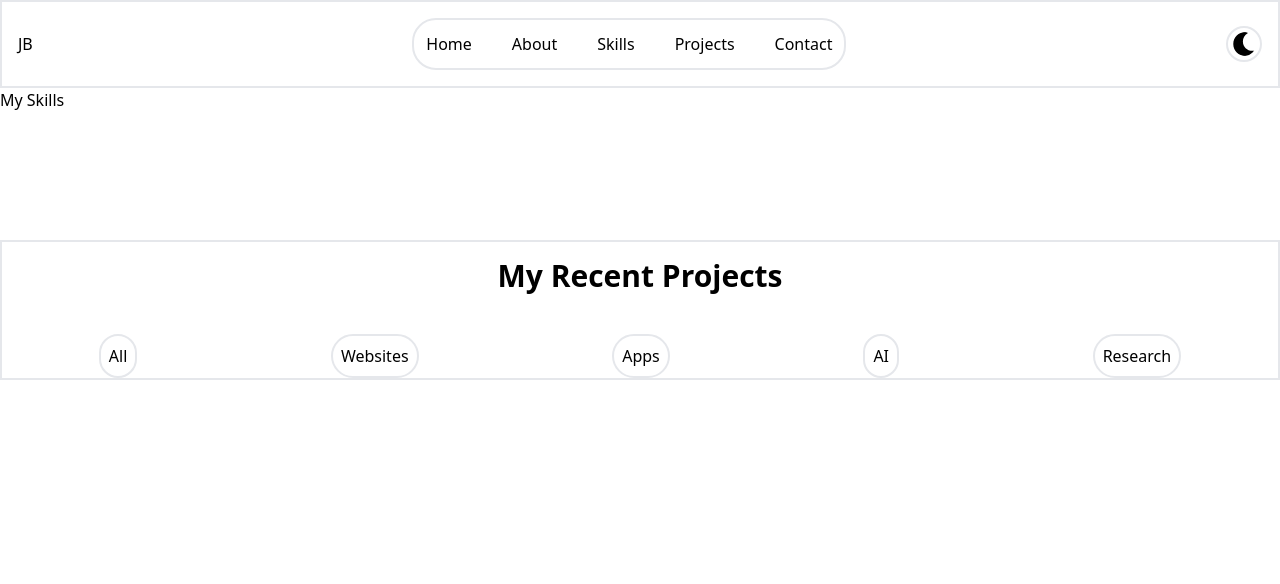
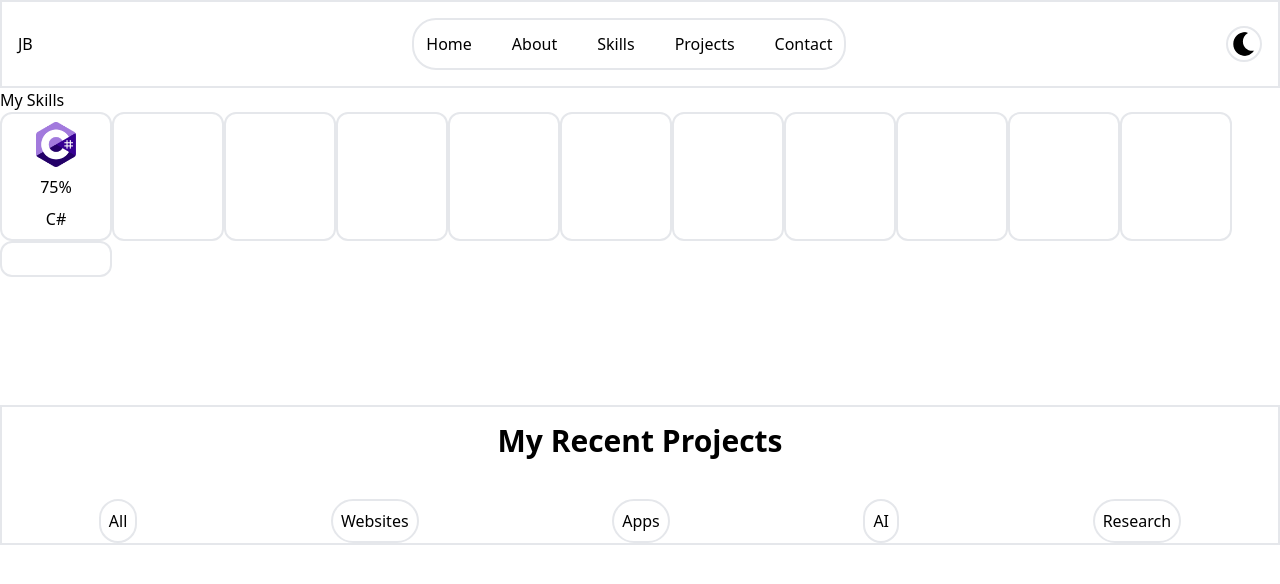
Before and after one commit to jibril04Afaa/digital-portolio-updated, a React (Create React App) app: page /skills in a window 1280 px wide. Shown: the top 584 px of the page. Built offline with nearby package versions, Linux system fonts and the light colour scheme.

Commit message:
added multiple of the same class to a billion divs🥲

```diff
--- a/src/components/Skills.jsx
+++ b/src/components/Skills.jsx
@@ -1,4 +1,4 @@
-import React from 'react'
+import csharp from '../img/csharp.png'
 
 const Skills = () => {
   return (
@@ -29,27 +29,27 @@ const Skills = () => {
           </div>
 
           {/* Skills catalog(ue) */}
-          <div className='flex'>
+          <div className='flex flex-wrap'>
             {/* C# */}
-            <div>
+            <div className='border-2 rounded-xl flex flex-col items-center gap-2 w-28 p-2'>
               {/* Skill Image */}
               <div>
-                <img src="" alt="" />
+                <img src={csharp} alt="" width="40px" height="40px"/>
               </div>
 
               {/* Percentage of how good I am at it */}
               <div>
-                <p></p>
+                <p>75%</p>
               </div>
 
               {/* Skill Name */}
               <div>
-                <p></p>
+                <p>C#</p>
               </div>
             </div>
 
             {/* Java */}
-            <div>
+            <div className='border-2 rounded-xl flex flex-col items-center gap-2 w-28 p-2'>
               {/* Skill Image */}
               <div>
                 <img src="" alt="" />
@@ -67,7 +67,7 @@ const Skills = () => {
             </div>
 
             {/* Python */}
-            <div>
+            <div className='border-2 rounded-xl flex flex-col items-center gap-2 w-28 p-2'>
               {/* Skill Image */}
               <div>
                 <img src="" alt="" />
@@ -85,7 +85,7 @@ const Skills = () => {
             </div>
 
             {/* Javascript */}
-            <div>
+            <div className='border-2 rounded-xl flex flex-col items-center gap-2 w-28 p-2'>
               {/* Skill Image */}
               <div>
                 <img src="" alt="" />
@@ -103,7 +103,7 @@ const Skills = () => {
             </div>
 
             {/* Typescript */}
-            <div>
+            <div className='border-2 rounded-xl flex flex-col items-center gap-2 w-28 p-2'>
               {/* Skill Image */}
               <div>
                 <img src="" alt="" />
@@ -121,7 +121,7 @@ const Skills = () => {
             </div>
 
             {/* C */}
-            <div>
+            <div className='border-2 rounded-xl flex flex-col items-center gap-2 w-28 p-2'>
               {/* Skill Image */}
               <div>
                 <img src="" alt="" />
@@ -139,7 +139,7 @@ const Skills = () => {
             </div>
 
             {/* TailwindCSS */}
-            <div>
+            <div className='border-2 rounded-xl flex flex-col items-center gap-2 w-28 p-2'>
               {/* Skill Image */}
               <div>
                 <img src="" alt="" />
@@ -157,7 +157,7 @@ const Skills = () => {
             </div>
 
             {/* SASS/SCSS */}
-            <div>
+            <div className='border-2 rounded-xl flex flex-col items-center gap-2 w-28 p-2'>
               {/* Skill Image */}
               <div>
                 <img src="" alt="" />
@@ -175,7 +175,7 @@ const Skills = () => {
             </div>
 
             {/* Linux */}
-            <div>
+            <div className='border-2 rounded-xl flex flex-col items-center gap-2 w-28 p-2'>
               {/* Skill Image */}
               <div>
                 <img src="" alt="" />
@@ -193,7 +193,7 @@ const Skills = () => {
             </div>
 
             {/* .NET */}
-            <div>
+            <div className='border-2 rounded-xl flex flex-col items-center gap-2 w-28 p-2'>
               {/* Skill Image */}
               <div>
                 <img src="" alt="" />
@@ -211,7 +211,7 @@ const Skills = () => {
             </div>
 
             {/* ReactJS */}
-            <div>
+            <div className='border-2 rounded-xl flex flex-col items-center gap-2 w-28 p-2'>
               {/* Skill Image */}
               <div>
                 <img src="" alt="" />
@@ -229,7 +229,7 @@ const Skills = () => {
             </div>
 
             {/* React-Native */}
-            <div>
+            <div className='border-2 rounded-xl flex flex-col items-center gap-2 w-28 p-2'>
               {/* Skill Image */}
               <div>
                 <img src="" alt="" />
```
